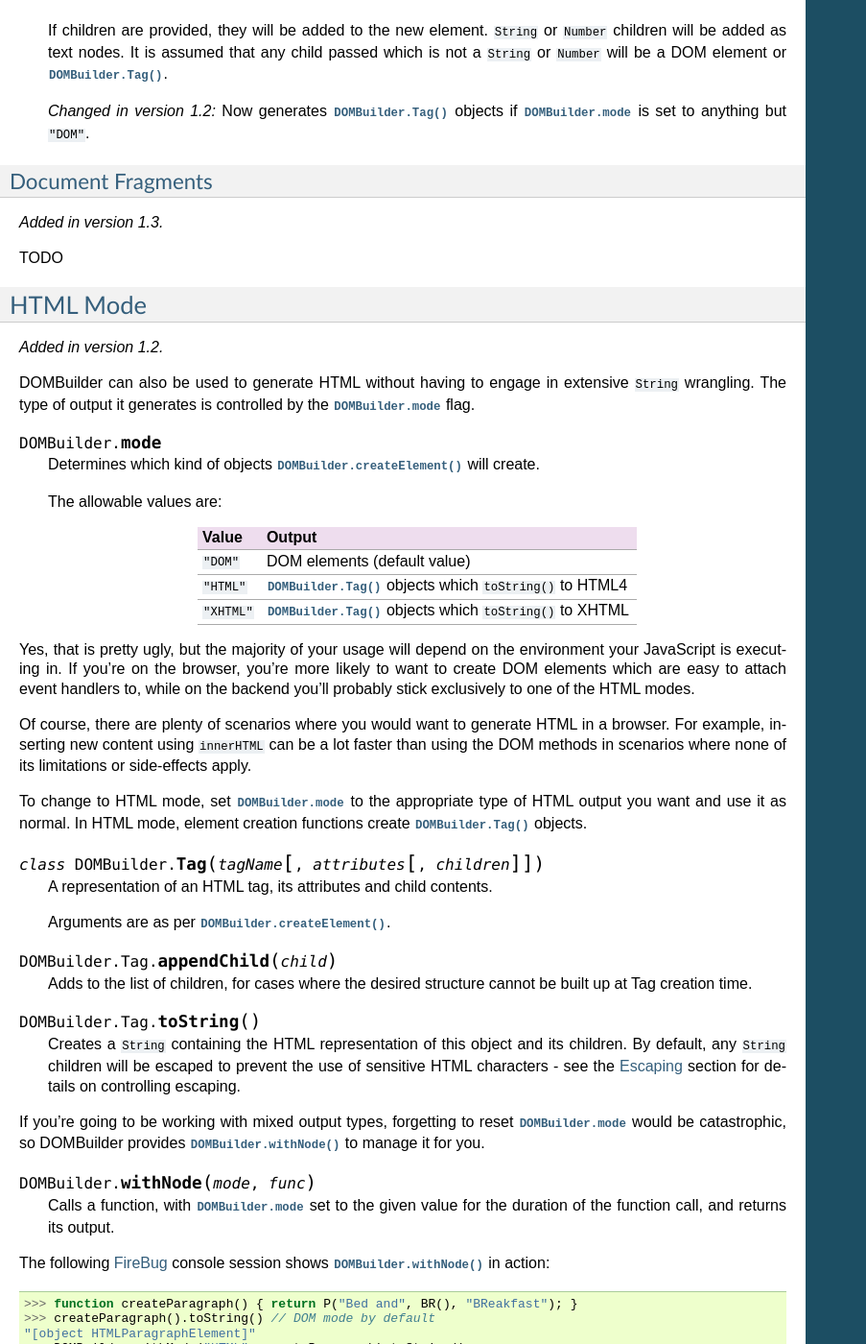
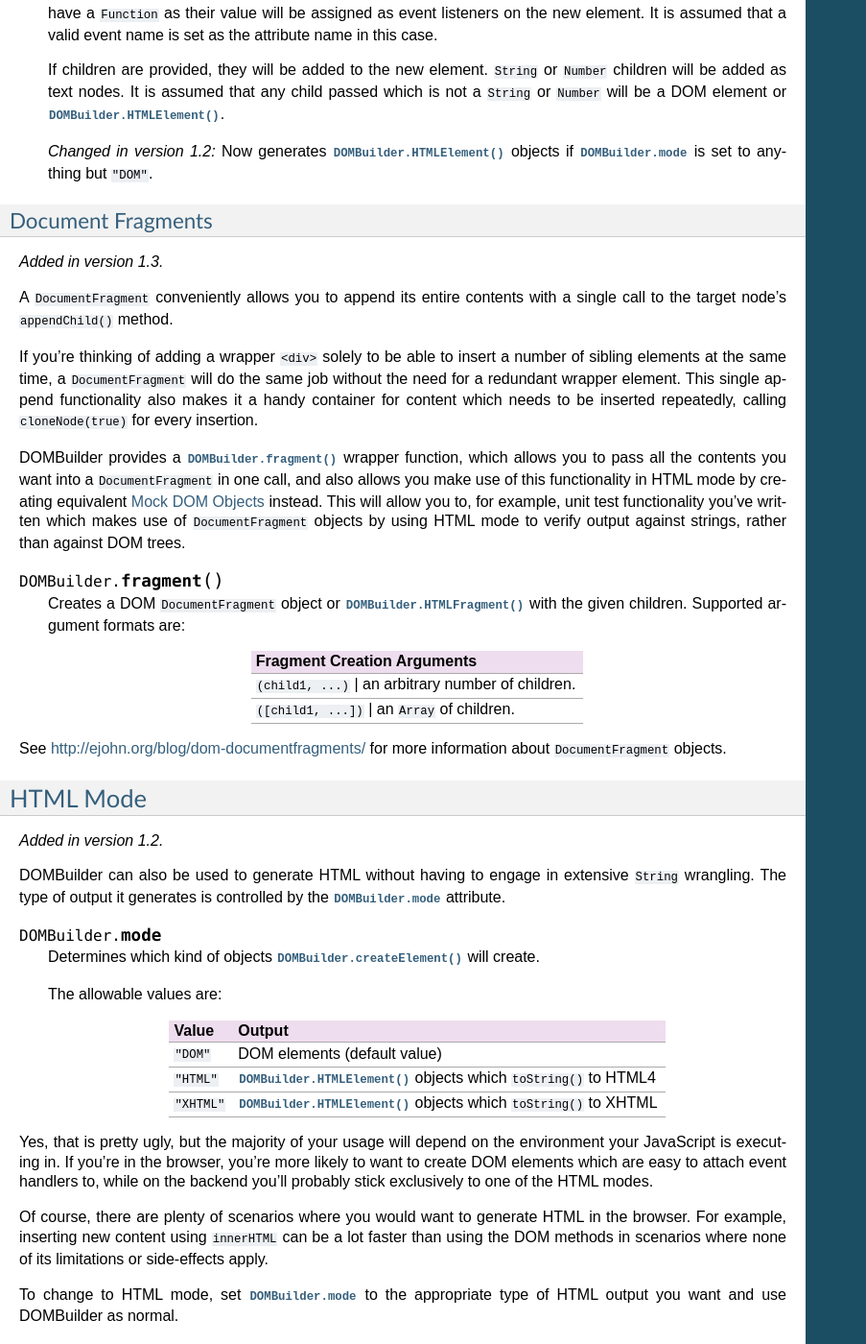
Before and after one commit to insin/DOMBuilder, a Sphinx documentation site: the page built from docs/index.rst, in a window 1280 px wide and 1400 px high, scrolled down 4879 px. Shown: the whole window at 96% size, without its empty margins (0-903 px from the left). Built offline with Sphinx 7.4.7, drawn with Linux system fonts in a browser that asks for light colours; some of the changed text lies outside the part shown.

Commit message:
DOMBuilder.fragment is now usable in HTML mode; reorganised HTML mode mock objects in the process; misc bugfixes
git-svn-id: http://dombuilder.googlecode.com/svn/trunk@28 fee621d3-994e-0410-a6b3-dd72d6a7cdab

```diff
--- a/docs/conf.py
+++ b/docs/conf.py
@@ -49,9 +49,9 @@
 # built documents.
 #
 # The short X.Y version.
-version = '1.2'
+version = '1.3'
 # The full version, including alpha/beta/rc tags.
-release = '1.2'
+release = '1.3 (beta)'
 
 # The language for content autogenerated by Sphinx. Refer to documentation
 # for a list of supported languages.
--- a/docs/index.rst
+++ b/docs/index.rst
@@ -292,9 +292,10 @@
        childen to be appended to the new element; may be composed of mixed
        ``String``, ``Number``, ``Element`` or ``DocumentFragment``.
 
-   Creates a DOM element or :js:class:`DOMBuilder.Tag` object with the given tag name,
-   attributes and children - this is the underlying function used by the
-   element creation functions created by :js:func:`DOMBuilder.apply`.
+   Creates a DOM ``Element`` or :js:class:`DOMBuilder.HTMLElement` object
+   with the given tag name, attributes and children - this is the underlying
+   function used by the element creation functions created by
+   :js:func:`DOMBuilder.apply`.
 
    If attributes are provided, any properties of the given object which have
    names starting with ``"on"`` and which have a ``Function`` as their value
@@ -304,10 +305,10 @@
    If children are provided, they will be added to the new element.
    ``String`` or ``Number`` children will be added as text nodes. It is
    assumed that any child passed which is not a ``String`` or ``Number``
-   will be a DOM element or :js:class:`DOMBuilder.Tag`.
+   will be a DOM element or :js:class:`DOMBuilder.HTMLElement`.
 
    .. versionchanged:: 1.2
-      Now generates :js:class:`DOMBuilder.Tag` objects if
+      Now generates :js:class:`DOMBuilder.HTMLElement` objects if
       :js:attr:`DOMBuilder.mode` is set to anything but ``"DOM"``.
 
 Document Fragments
@@ -315,7 +316,42 @@
 
 .. versionadded:: 1.3
 
-TODO
+A ``DocumentFragment`` conveniently allows you to append its entire
+contents with a single call to the target node's ``appendChild()``
+method.
+
+If you're thinking of adding a wrapper ``<div>`` solely to be able to
+insert a number of sibling elements at the same time, a
+``DocumentFragment`` will do the same job without the need for a redundant
+wrapper element. This single append functionality also makes it a
+handy container for content which needs to be inserted repeatedly, calling
+``cloneNode(true)`` for every insertion.
+
+DOMBuilder provides a :js:func:`DOMBuilder.fragment` wrapper function,
+which allows you to pass all the contents you want into a
+``DocumentFragment`` in one call, and also allows you make use of this
+functionality in HTML mode by creating equivalent `Mock DOM Objects`_
+instead. This will allow you to, for example, unit test functionality
+you've written which makes use of ``DocumentFragment`` objects by using
+HTML mode to verify output against strings, rather than against DOM
+trees.
+
+.. js:function:: DOMBuilder.fragment()
+
+   Creates a DOM ``DocumentFragment`` object or
+   :js:class:`DOMBuilder.HTMLFragment` with the given children. Supported
+   argument formats are:
+
+   +--------------------------------------------------------+
+   | Fragment Creation Arguments                            |
+   +=================================+======================+
+   | ``(child1, ...)``   | an arbitrary number of children. |
+   +---------------------------------+----------------------+
+   + ``([child1, ...])`` | an ``Array`` of children.        |
+   +---------------------------------+----------------------+
+
+See http://ejohn.org/blog/dom-documentfragments/ for more information about
+``DocumentFragment`` objects.
 
 HTML Mode
 ---------
@@ -324,7 +360,7 @@
 
 DOMBuilder can also be used to generate HTML without having to engage in
 extensive ``String`` wrangling. The type of output it generates is controlled
-by the :js:attr:`DOMBuilder.mode` flag.
+by the :js:attr:`DOMBuilder.mode` attribute.
 
 .. js:attribute:: DOMBuilder.mode
 
@@ -333,48 +369,103 @@
 
    The allowable values are:
 
-   +-------------+------------------------------------------------------------------+
-   | Value       | Output                                                           |
-   +=============+==================================================================+
-   | ``"DOM"``   | DOM elements (default value)                                     |
-   +-------------+------------------------------------------------------------------+
-   | ``"HTML"``  | :js:class:`DOMBuilder.Tag` objects which ``toString()`` to HTML4 |
-   +-------------+------------------------------------------------------------------+
-   | ``"XHTML"`` | :js:class:`DOMBuilder.Tag` objects which ``toString()`` to XHTML |
-   +-------------+------------------------------------------------------------------+
+   +-------------+--------------------------------------------------------------------------+
+   | Value       | Output                                                                   |
+   +=============+==========================================================================+
+   | ``"DOM"``   | DOM elements (default value)                                             |
+   +-------------+--------------------------------------------------------------------------+
+   | ``"HTML"``  | :js:class:`DOMBuilder.HTMLElement` objects which ``toString()`` to HTML4 |
+   +-------------+--------------------------------------------------------------------------+
+   | ``"XHTML"`` | :js:class:`DOMBuilder.HTMLElement` objects which ``toString()`` to XHTML |
+   +-------------+--------------------------------------------------------------------------+
 
 Yes, that is pretty ugly, but the majority of your usage will depend on the
-environment your JavaScript is executing in. If you're on the browser, you're
+environment your JavaScript is executing in. If you're in the browser, you're
 more likely to want to create DOM elements which are easy to attach event
 handlers to, while on the backend you'll probably stick exclusively to one
 of the HTML modes.
 
 Of course, there are plenty of scenarios where you would want to generate
-HTML in a browser. For example, inserting new content using ``innerHTML``
+HTML in the browser. For example, inserting new content using ``innerHTML``
 can be a lot faster than using the DOM methods in scenarios where none of
 its limitations or side-effects apply.
 
 To change to HTML mode, set :js:attr:`DOMBuilder.mode` to the appropriate
-type of HTML output you want and use it as normal. In HTML mode, element
-creation functions create :js:class:`DOMBuilder.Tag` objects.
+type of HTML output you want and use DOMBuilder as normal.
 
-.. js:class:: DOMBuilder.Tag(tagName[, attributes[, children]])
+Mock DOM Objects
+~~~~~~~~~~~~~~~~
 
-   A representation of an HTML tag, its attributes and child contents.
+In HTML mode:
+
+* element creation functions will create :js:class:`DOMBuilder.HTMLElement`
+  objects. Calling the :js:class:`DOMBuilder.HTMLElement.toString()` method
+  on these objects will produce the appropriate type of HTML based on the
+  mode at the time they were created.
+
+* :js:func:`DOMBuilder.fragment` will create :js:class:`DOMBuilder.HTMLFragment`
+  objects which mimic the behaviour of DOM ``DocumentFragment`` when
+  appended to another fragment or an :js:class:`DOMBuilder.HTMLElement`.
+
+These mock DOM objects implement a very small subset of the ``Node``
+operations available on their real counterparts - with foreknowledge of tbe
+available operations (and requests for additional operations which would be
+useful), it's possible to write complex content creation code which works
+seamlessly in both DOM and HTML modes.
+
+.. js:class:: DOMBuilder.HTMLElement(tagName[, attributes[, childNodes]])
+
+   A representation of a DOM ``Element``, its attributes and child nodes.
 
    Arguments are as per :js:func:`DOMBuilder.createElement`.
 
-.. js:function:: DOMBuilder.Tag.appendChild(child)
+   .. versionchanged:: 1.3
+      Renamed from "Tag" to "HTMLElement"
 
-   Adds to the list of children, for cases where the desired structure
-   cannot be built up at Tag creation time.
+.. js:function:: DOMBuilder.HTMLElement.appendChild(node)
 
-.. js:function:: DOMBuilder.Tag.toString()
+   Adds to the list of child nodes, for cases where the desired structure
+   cannot be built up at creation time.
 
-   Creates a ``String`` containing the HTML representation of this object
-   and its children. By default, any ``String`` children will be escaped
-   to prevent the use of sensitive HTML characters - see the `Escaping`_
+   .. versionchanged:: 1.3
+      Appending a :js:class:`DOMBuilder.HTMLFragment` will append its
+      child nodes and clear them from the fragment.
+
+.. js:function:: DOMBuilder.HTMLElement.cloneNode(deep)
+
+   Clones the tag and its attributes - if deep is ``true`` its child nodes
+   will also be cloned.
+
+   .. versionadded:: 1.3
+      Added to support cloning by an :js:class:`DOMBuilder.HTMLFragment`.
+
+.. js:function:: DOMBuilder.HTMLElement.toString()
+
+   Creates a ``String`` containing the HTML representation of the tag and
+   its children. By default, any ``String`` children will be escaped to
+   prevent the use of sensitive HTML characters - see the `Escaping`_
    section for details on controlling escaping.
+
+.. js:class:: DOMBuilder.HTMLFragment([childNodes])
+
+   A representation of a DOM ``DocumentFragment`` and its child nodes.
+
+   :param Array children: initial child nodes
+
+   .. versionadded:: 1.3
+
+.. js:function:: DOMBuilder.HTMLFragment.appendChild(node)
+
+   Adds to the list of child nodes - appending another fragment will
+   append its child nodes and clear them from the fragment.
+
+.. js:function:: DOMBuilder.HTMLFragment.cloneNode(deep)
+
+   Clones the fragment - if deep is ``true``, its child nodes will also
+   be cloned.
+
+Temporarily Switching Mode
+~~~~~~~~~~~~~~~~~~~~~~~~~~
 
 If you're going to be working with mixed output types, forgetting to reset
 :js:attr:`DOMBuilder.mode` would be catastrophic, so DOMBuilder provides
@@ -405,7 +496,7 @@
 HTML mode was initially introduced with backend use in mind - specifically,
 for generating forms and working with user input. As such, autoescaping was
 implemented to protect the developer from malicious user input. The same can
-still apply on the frontend, so :js:func:`DOMBuilder.Tag.toString`
+still apply on the frontend, so :js:func:`DOMBuilder.HTMLElement.toString`
 automatically escapes the following characters in any ``String`` contents it
 finds, replacing them with their equivalent HTML entities::
 
@@ -413,7 +504,7 @@
 
 If you have a ``String`` which is known to be safe for inclusion without
 escaping, pass it through :js:func:`DOMBuilder.markSafe` before adding it
-to a :js:class:`DOMBuilder.Tag`.
+to a :js:class:`DOMBuilder.HTMLElement`.
 
 .. js:function:: DOMBuilder.markSafe(value)
 
```
Also changed, not shown: other parts of docs/index.rst (+2 -2 lines), DOMBuilder.js (+215 -50 lines), demo.html (+14 -5 lines), 1 other file.
